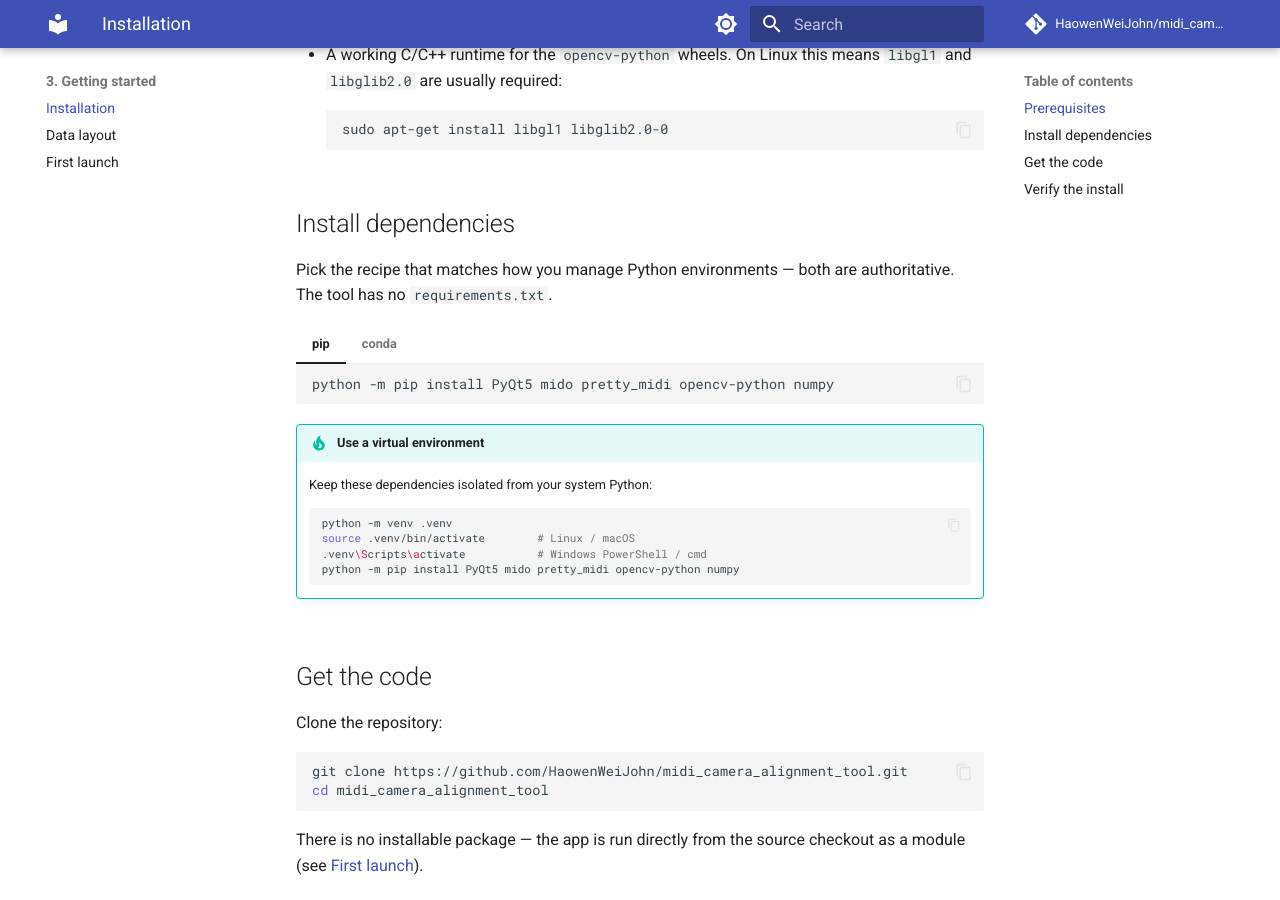
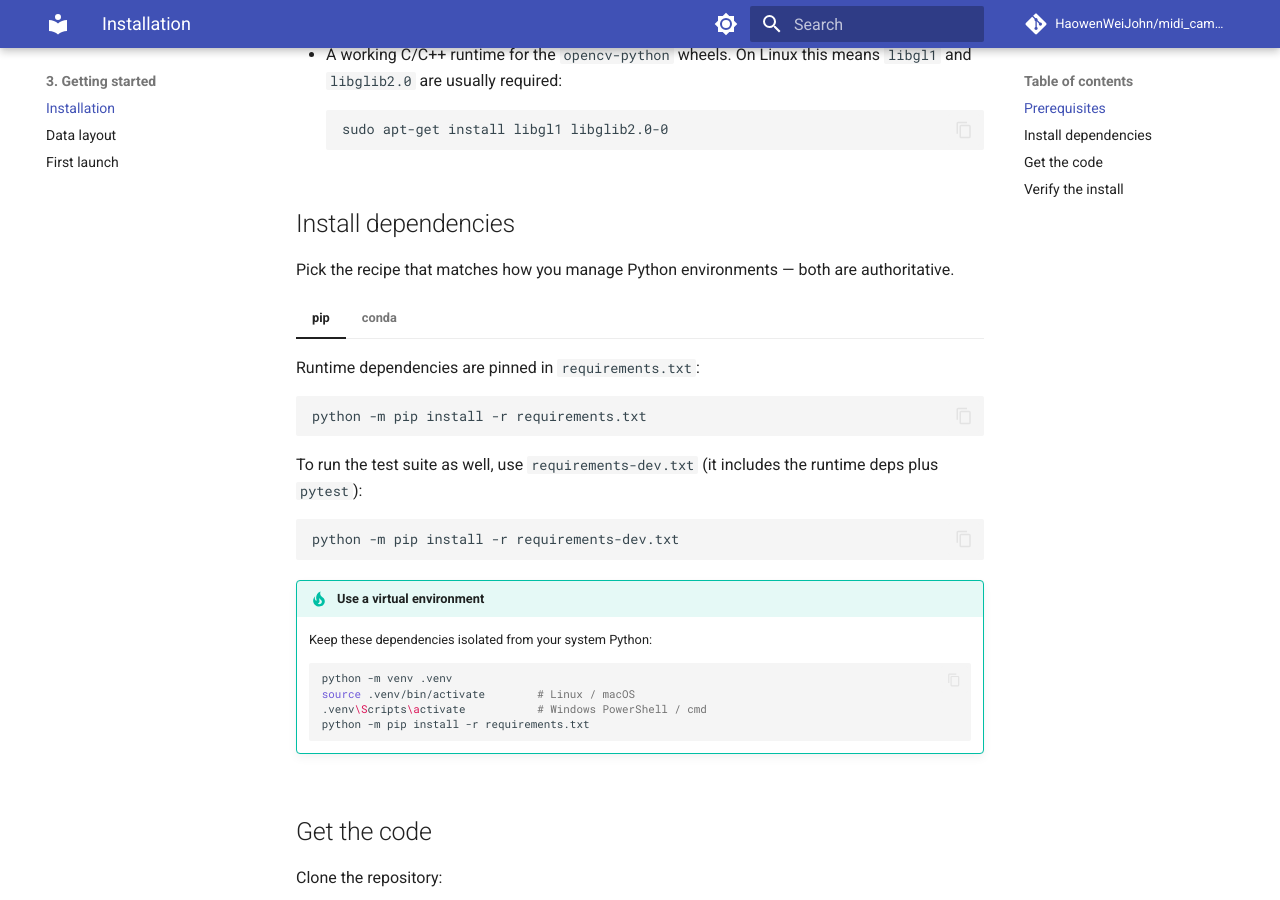
Before and after one commit to HaowenWeiJohn/midi_camera_alignment_tool, an MkDocs documentation site: the page built from docs/3-getting-started/installation.md, in a window 1280 px wide and 900 px high, scrolled down 361 px. Built offline with MkDocs 1.6.1 and Material for MkDocs 9.7.7, drawn with Linux system fonts in a browser that asks for light colours; comment, search, counter and statistics services are not loaded.

Commit message:
Update install docs to use requirements files
Co-Authored-By: Claude Opus 4.7 (1M context) <noreply@anthropic.com>

````diff
--- a/docs/3-getting-started/installation.md
+++ b/docs/3-getting-started/installation.md
@@ -13,12 +13,20 @@ The tool is a standalone Python/PyQt5 application. It runs on Windows, macOS, an
 
 ## Install dependencies
 
-Pick the recipe that matches how you manage Python environments — both are authoritative. The tool has no `requirements.txt`.
+Pick the recipe that matches how you manage Python environments — both are authoritative.
 
 === "pip"
 
+    Runtime dependencies are pinned in `requirements.txt`:
+
     ```bash
-    python -m pip install PyQt5 mido pretty_midi opencv-python numpy
+    python -m pip install -r requirements.txt
+    ```
+
+    To run the test suite as well, use `requirements-dev.txt` (it includes the runtime deps plus `pytest`):
+
+    ```bash
+    python -m pip install -r requirements-dev.txt
     ```
 
     !!! tip "Use a virtual environment"
@@ -27,12 +35,12 @@ Pick the recipe that matches how you manage Python environments — both are aut
         python -m venv .venv
         source .venv/bin/activate        # Linux / macOS
         .venv\Scripts\activate           # Windows PowerShell / cmd
-        python -m pip install PyQt5 mido pretty_midi opencv-python numpy
+        python -m pip install -r requirements.txt
         ```
 
 === "conda"
 
-    All five dependencies are on `conda-forge`. The `pyqt=5` pin avoids picking up PyQt6, which the app does not support.
+    All five runtime dependencies are on `conda-forge`. The `pyqt=5` pin avoids picking up PyQt6, which the app does not support.
 
     ```bash
     conda create -n alignment -c conda-forge python=3.12 "pyqt=5" mido pretty_midi opencv numpy
@@ -46,7 +54,7 @@ Pick the recipe that matches how you manage Python environments — both are aut
     ```
 
     !!! note "Package names on conda-forge"
-        `pyqt` (with `=5` pin) provides **PyQt5**, and `opencv` provides the `cv2` Python binding — equivalent to `opencv-python` on PyPI. `mido`, `pretty_midi`, and `numpy` use the same names as pip.
+        `pyqt` (with `=5` pin) provides **PyQt5**, and `opencv` provides the `cv2` Python binding — equivalent to `opencv-python` on PyPI. `mido`, `pretty_midi`, and `numpy` use the same names as pip. The exact pinned versions live in `requirements.txt` (PyPI names) — match those if you want a reproducible environment.
 
 ## Get the code
 
````
Also changed, not shown: README.md (+7 -1 lines).
